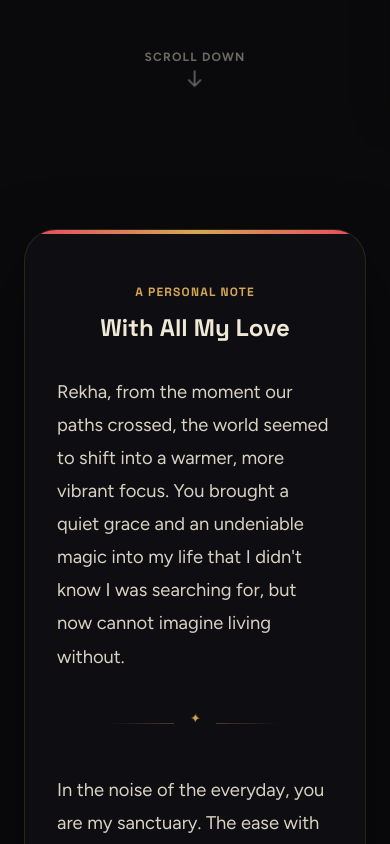
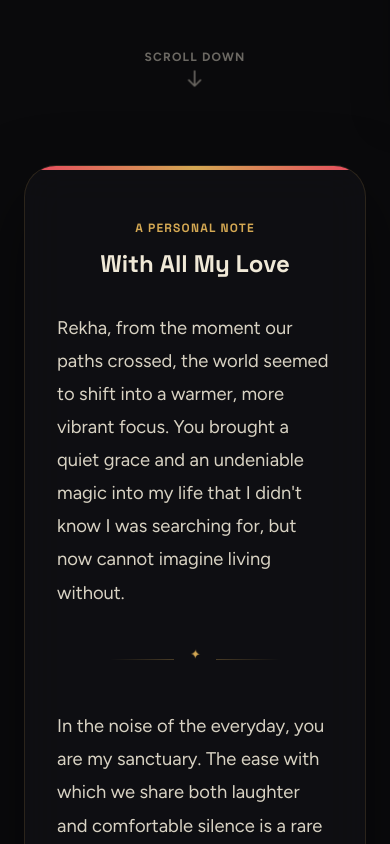
Before and after one commit to flxos-labs/flxos-labs-website, a Next.js app: page /us in a window 390 px wide. Shown: the part 720-1564 px from the top of the page. Built offline with nearby package versions, Linux system fonts and the light colour scheme.

Commit message:
style: update global overflow property and refine scroll-snapping layout for the romance page

```diff
--- a/src/app/globals.css
+++ b/src/app/globals.css
@@ -988,7 +988,7 @@ body:has(.us-page) .site-footer .footer-links a {
   font-family: var(--font-body), "Segoe UI", sans-serif;
   min-height: 100vh;
   position: relative;
-  overflow: hidden;
+  overflow: visible;
 }
 
 .us-gold-text {
@@ -1361,15 +1361,15 @@ body:has(.us-page) .site-footer .footer-links a {
 /* ------------------------------------------------------------------ */
 /* Viewport Scroll Snapping for Dedicated Romance Page                */
 /* ------------------------------------------------------------------ */
-@media (min-width: 768px) {
-  html:has(.us-page) {
-    scroll-snap-type: y mandatory;
-    scroll-behavior: smooth;
+html:has(.us-page),
+body:has(.us-page) {
+  scroll-snap-type: y mandatory !important;
+  scroll-behavior: smooth !important;
 }
 
 .us-page section {
-    scroll-snap-align: start;
-    scroll-snap-stop: always;
+  scroll-snap-align: start !important;
+  scroll-snap-stop: always !important;
   scroll-margin-top: 60px; /* height of sticky header */
   min-height: calc(100vh - 60px);
   display: flex;
@@ -1379,4 +1379,10 @@ body:has(.us-page) .site-footer .footer-links a {
   padding-top: 4rem !important;
   padding-bottom: 4rem !important;
 }
+
+@media (max-width: 768px) {
+  .us-page section {
+    padding-top: 2rem !important;
+    padding-bottom: 2rem !important;
   }
+}
```
Lines whose indentation alone changed are shown as unchanged.
